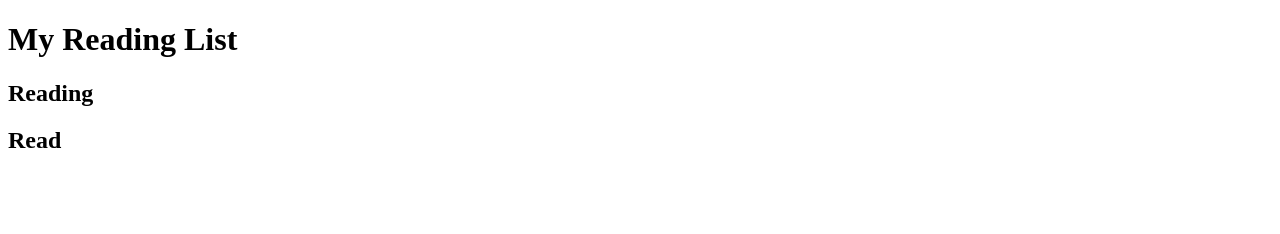
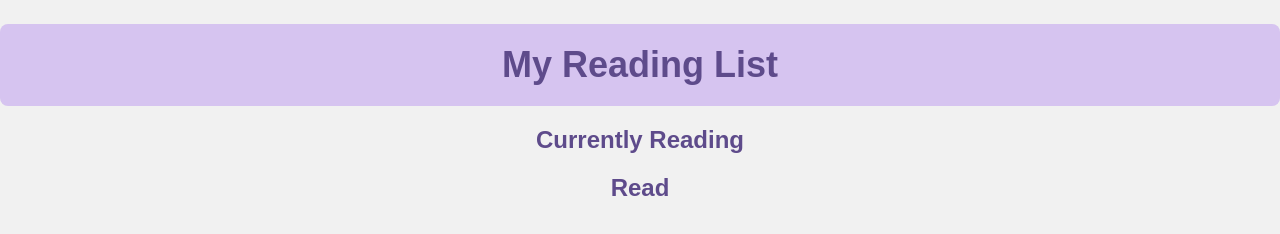
Before and after one commit to p-nihalani/many-books, a plain HTML site: page index.html in a window 1280 px wide. Drawn offline with Linux system fonts and the light colour scheme; no server answers.

Commit message:
Update index.html

```diff
--- a/index.html
+++ b/index.html
@@ -3,18 +3,18 @@
 <head>
     <meta charset="UTF-8">
     <meta name="viewport" content="width=device-width, initial-scale=1.0">
-    <title>My Book List</title>
+    <title>My Reading List</title>
+    <link rel="stylesheet" href="style.css">
 </head>
 <body>
     <h1>My Reading List</h1>
 
-    <h2>Reading</h2>
+    <h2>Currently Reading</h2>
     <ul id="reading-list"></ul>
 
     <h2>Read</h2>
     <ul id="read-list"></ul>
 
-    <!-- Link to the external script file -->
     <script src="script.js"></script>
 </body>
 </html>
```
